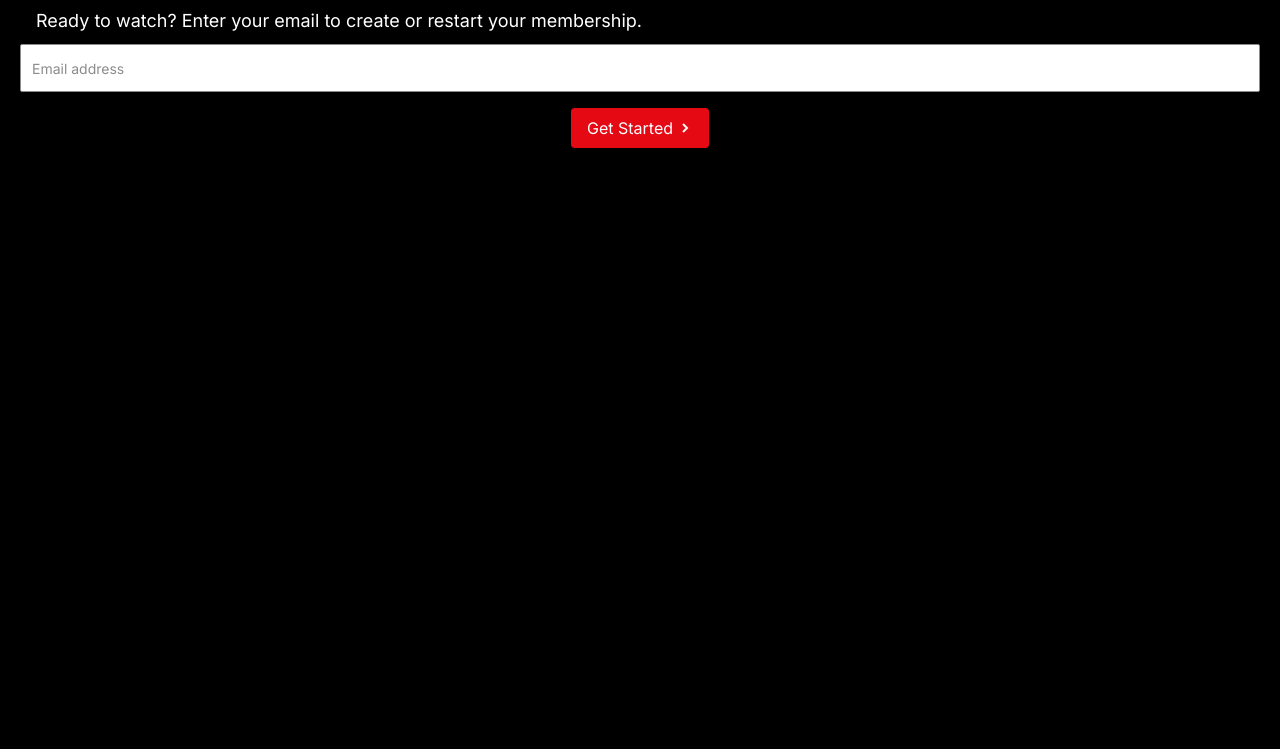
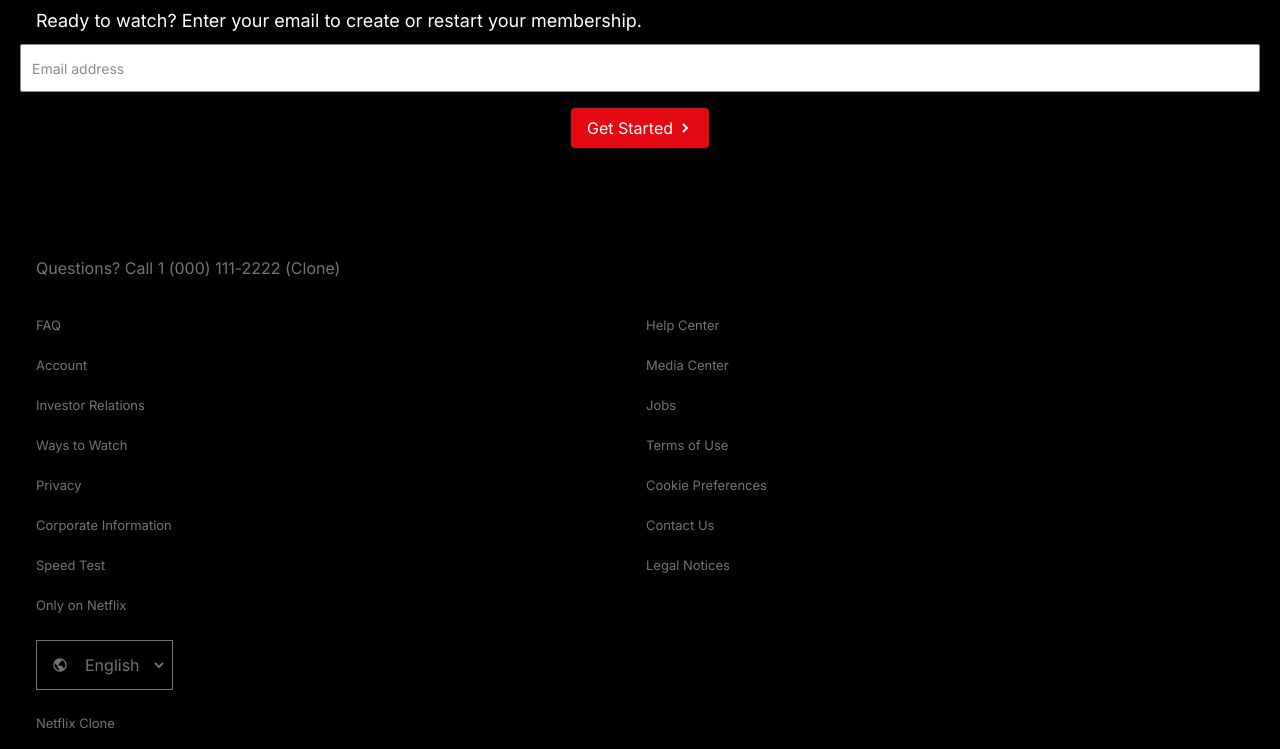
Before and after one commit to enriquesamudio99/netflix-clone, a plain HTML site: page index.html in a window 1280 px wide. Shown: the part 3371-4120 px from the top of the page. Before the commit the page ends 3579 px from the top, so only its background shows below. Drawn offline with nearby package versions, Linux system fonts and the light colour scheme.

Commit message:
Footer done

```diff
--- a/css/styles.css
+++ b/css/styles.css
@@ -7,6 +7,7 @@
     --clr-gray: #222222;
     --clr-light-gray: #303030;
     --clr-lightest-gray: #8C8C8C;
+    --clr-footer-gray: #737373;
     --clr-white: #FFFFFF;
 
     /* Font Sizes */
@@ -119,8 +120,7 @@ ul {
 /* SELECT */
 .select {
     position: relative;
-    width: 100px;
-    height: 30px;
+    display: inline-block;
 }
 
 .select__world {
@@ -131,12 +131,21 @@ ul {
     transform: translateY(-50%);
 }
 
+.select--footer .select__world {
+    font-size: 1rem;
+    left: 1rem;
+}
+
 .select__arrow {
     position: absolute;
     font-size: 1rem;
     right: .3125rem;
     top: 50%;
     transform: translateY(-50%);
+}
+
+.select--footer .select__arrow {
+    right: .375rem;
 }
 
 .select__input {
@@ -147,6 +156,13 @@ ul {
     color: var(--clr-white);
     font-size: .875rem;
     padding: 0.25rem 1.5rem;
+}
+
+.select--footer .select__input {
+    padding: .75rem 1.625rem .75rem 3rem;
+    border: 1px solid var(--clr-footer-gray);
+    color: var(--clr-footer-gray);
+    font-size: 1rem;
 }
 
 /* BUTTONS */
@@ -459,3 +475,48 @@ ul {
 .faq__form-container {
     margin-top: 1.25rem;
 }
+
+/* FOOTER */
+.footer {
+    padding: 3rem 0 1rem;
+}
+
+.footer__container {
+    padding: 0 1rem;
+    color: var(--clr-footer-gray);
+}
+
+.footer__call {
+    font-size: 1rem;
+}
+
+.footer__call-link {
+    color: inherit;
+}
+
+.footer__call-link:hover {
+    text-decoration: underline;
+}
+
+.footer__links {
+    margin-top: 2rem;
+    display: grid;
+    grid-template-columns: repeat(2, 1fr);
+    gap: 1rem .75rem;
+}
+
+.footer__link {
+    display: inline-block;
+    color: inherit;
+    font-size: .8125rem;
+    line-height: 1;
+}
+
+.footer__select {
+    margin-top: 1.5rem;
+}
+
+.footer__copy {
+    margin-top: 1.5rem;
+    font-size: .8125rem;
+}
--- a/index.html
+++ b/index.html
@@ -228,6 +228,75 @@
         </section>
     </main>
 
+    <footer class="footer">
+        <div class="footer__container container">
+            <p class="footer__call">
+                Questions? Call
+                <a href="#" class="footer__call-link"> 1 (000) 111-2222 (Clone)</a>
+            </p>
+
+            <ul class="footer__links">
+                <li class="footer__link-item">
+                    <a href="#" class="footer__link">FAQ</a>
+                </li>
+                <li class="footer__link-item">
+                    <a href="#" class="footer__link">Help Center</a>
+                </li>
+                <li class="footer__link-item">
+                    <a href="#" class="footer__link">Account</a>
+                </li>
+                <li class="footer__link-item">
+                    <a href="#" class="footer__link">Media Center</a>
+                </li>
+                <li class="footer__link-item">
+                    <a href="#" class="footer__link">Investor Relations</a>
+                </li>
+                <li class="footer__link-item">
+                    <a href="#" class="footer__link">Jobs</a>
+                </li>
+                <li class="footer__link-item">
+                    <a href="#" class="footer__link">Ways to Watch</a>
+                </li>
+                <li class="footer__link-item">
+                    <a href="#" class="footer__link">Terms of Use</a>
+                </li>
+                <li class="footer__link-item">
+                    <a href="#" class="footer__link">Privacy</a>
+                </li>
+                <li class="footer__link-item">
+                    <a href="#" class="footer__link">Cookie Preferences</a>
+                </li>
+                <li class="footer__link-item">
+                    <a href="#" class="footer__link">Corporate Information</a>
+                </li>
+                <li class="footer__link-item">
+                    <a href="#" class="footer__link">Contact Us</a>
+                </li>
+                <li class="footer__link-item">
+                    <a href="#" class="footer__link">Speed Test</a>
+                </li>
+                <li class="footer__link-item">
+                    <a href="#" class="footer__link">Legal Notices</a>
+                </li>
+                <li class="footer__link-item">
+                    <a href="#" class="footer__link">Only on Netflix</a>
+                </li>
+            </ul>
+
+            <div class="select select--footer footer__select">
+                <i class='bx bx-world select__world'></i>
+                <select class="select__input">
+                    <option value="en" class="select__option">English</option>
+                    <option value="es" class="select__option">Spanish</option>
+                </select>
+                <i class='bx bxs-chevron-down select__arrow' ></i>
+            </div>
+
+            <p class="footer__copy">Netflix Clone</p>
+
+        </div>
+    </footer>
+
     <script src="./js/scripts.js"></script>
 </body>
 </html>
```
